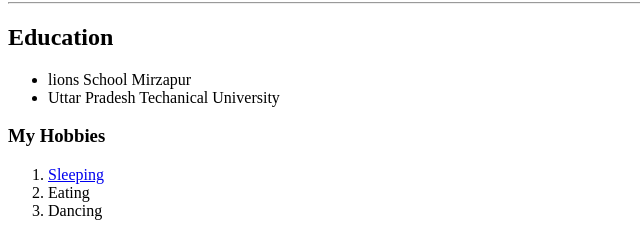
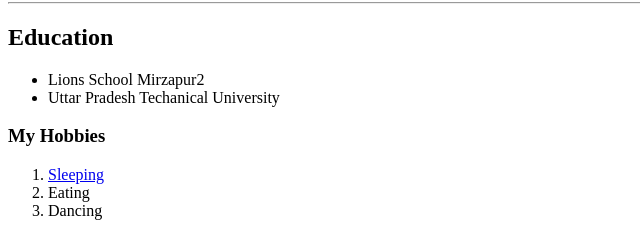
Before and after one commit to geekshikha/webdev, a plain HTML site: page Personal- HTML Site/index.html in a window 1280 px wide. Shown: the part 312-552 px from the top of the page, 0-640 px from the left. Drawn offline with Linux system fonts and the light colour scheme.

Commit message:
Next checkin test

```diff
--- a/Personal- HTML Site/index.html
+++ b/Personal- HTML Site/index.html
@@ -14,7 +14,7 @@
   <hr>
   <h2> Education</h2>
   <ul>
-    <li>lions School Mirzapur</li>
+    <li>Lions School Mirzapur2</li>
     <li>Uttar Pradesh Techanical University</li>
   </ul>
   <h3>My Hobbies</h3>
```
